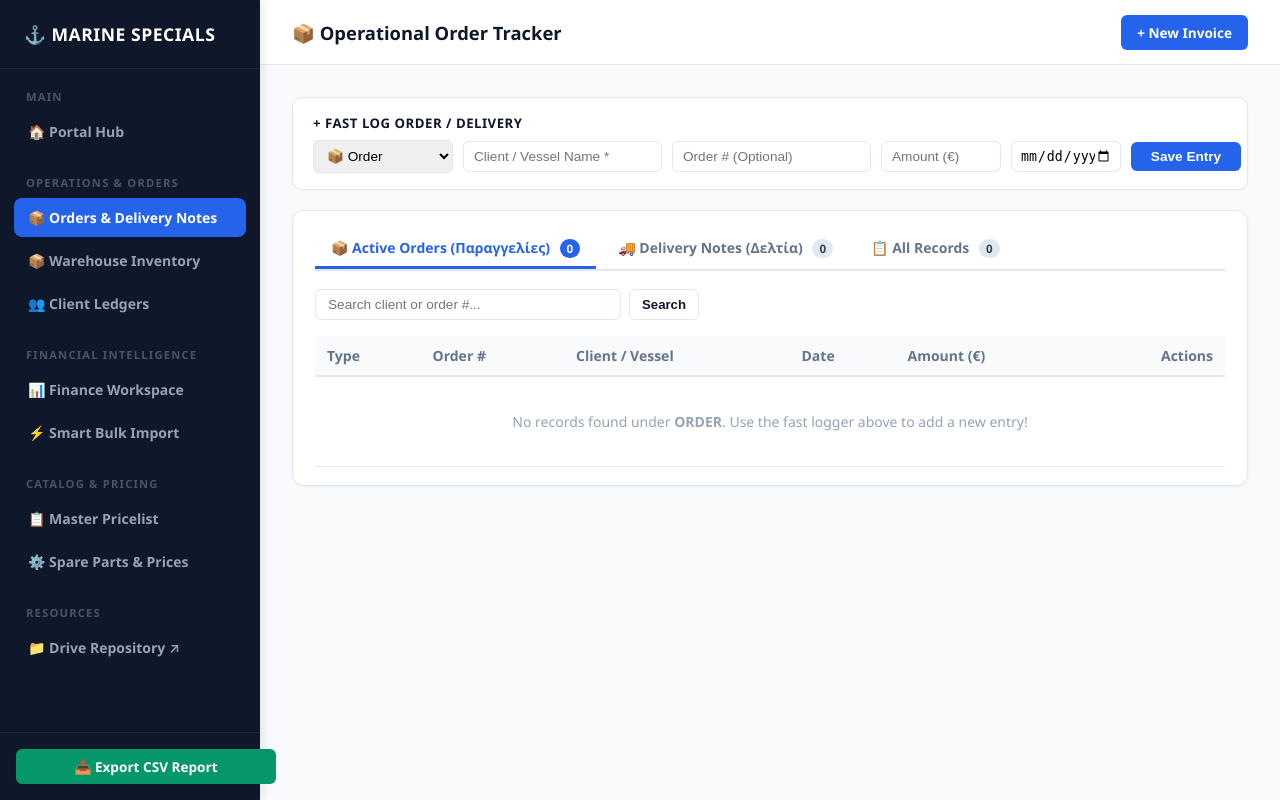
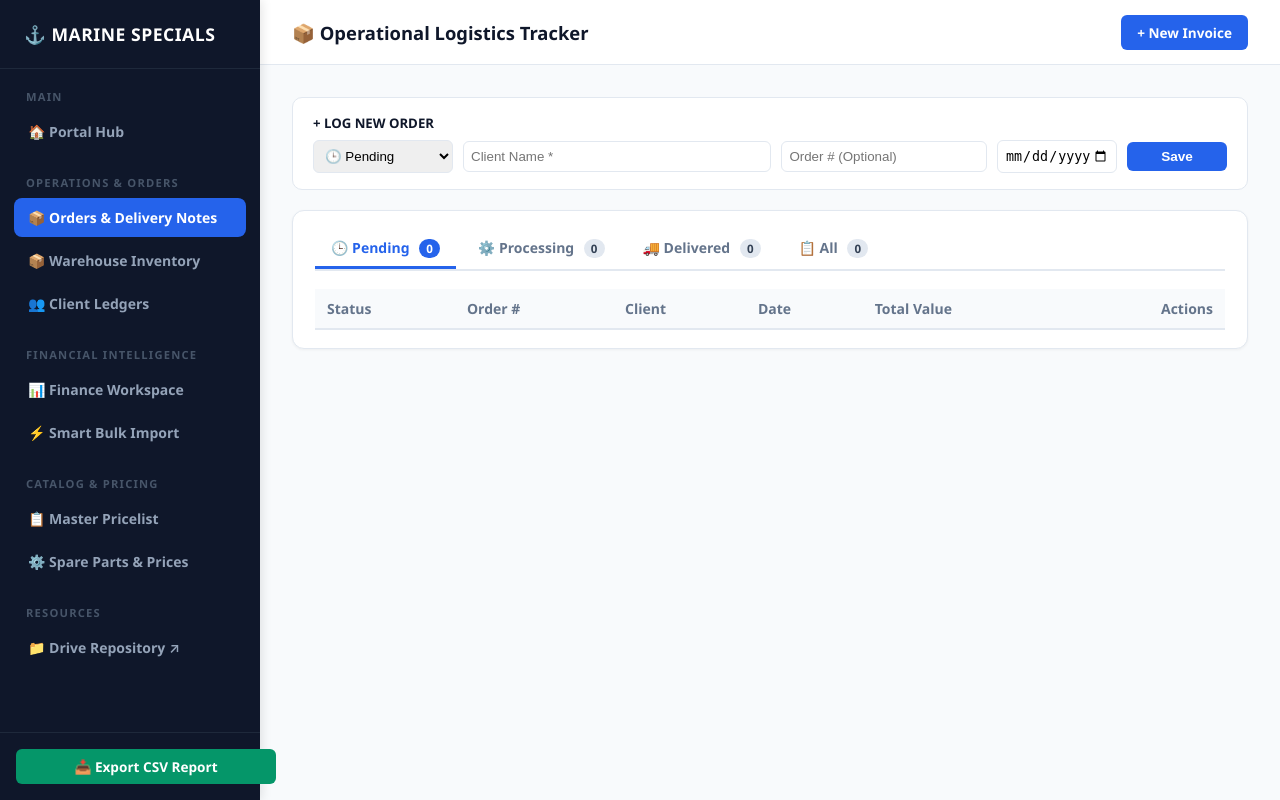
Before and after one commit to marinespecials/marine-parts-tracker, a Django app: page /orders/ in a window 1280 px wide. Run offline with Django 5.2, Linux system fonts and the light colour scheme; tables that the repository leaves empty hold one stand-in row (values such as "Sample post"); lists and menus that the app fills with data are empty.

Commit message:
Added Master Items List functionality with Order Line Items and Pending/Delivered statuses

```diff
--- a/tracker/templates/tracker/orders.html
+++ b/tracker/templates/tracker/orders.html
@@ -1,165 +1,82 @@
 {% extends 'finance/base.html' %}
 
-{% block title %}Order Tracker{% endblock %}
-{% block page_title %}📦 Operational Order Tracker{% endblock %}
+{% block title %}Logistics Orders{% endblock %}
+{% block page_title %}📦 Operational Logistics Tracker{% endblock %}
 
 {% block content %}
 <style>
-    /* Quick Add Bar */
-    .quick-add-card {
-        background: var(--surface);
-        padding: 16px 20px;
-        border-radius: 10px;
-        border: 1px solid var(--border);
-        margin-bottom: 20px;
-        box-shadow: 0 1px 2px rgba(0,0,0,0.03);
-    }
-
-    .quick-add-form {
-        display: grid;
-        grid-template-columns: 140px 1.5fr 1fr 120px 110px 110px;
-        gap: 10px;
-        align-items: center;
-    }
-
-    /* Filter Tabs */
+    .quick-add-card { background: var(--surface); padding: 16px 20px; border-radius: 10px; border: 1px solid var(--border); margin-bottom: 20px; }
+    .quick-add-form { display: grid; grid-template-columns: 140px 1.5fr 1fr 120px 100px; gap: 10px; align-items: center; }
     .tab-bar { display: flex; gap: 6px; border-bottom: 2px solid var(--border); margin-bottom: 18px; }
     .tab-item { padding: 9px 16px; font-size: 0.875rem; font-weight: 600; color: var(--text-secondary); text-decoration: none; border-radius: 6px 6px 0 0; }
-    .tab-item:hover { color: var(--primary); background: #F1F5F9; }
     .tab-item.active { color: var(--accent); border-bottom: 3px solid var(--accent); background: white; font-weight: 700; }
     .tab-badge { background: #E2E8F0; color: #334155; padding: 2px 7px; border-radius: 10px; font-size: 0.725rem; margin-left: 6px; }
     .tab-item.active .tab-badge { background: var(--accent); color: white; }
-
-    /* High Density Table */
     table { width: 100%; border-collapse: collapse; font-size: 0.875rem; }
     th { text-align: left; padding: 10px 12px; background-color: #F8FAFC; border-bottom: 2px solid var(--border); color: var(--text-secondary); font-weight: 600; }
     td { padding: 11px 12px; border-bottom: 1px solid var(--border); vertical-align: middle; }
     tr:hover td { background-color: #FAFCFF; }
-
     .status-tag { font-size: 0.75rem; font-weight: 700; padding: 3px 8px; border-radius: 4px; display: inline-block; }
-    .tag-ORDER { background: #FEF3C7; color: #92400E; }
-    .tag-DELIVERY { background: #D1FAE5; color: #065F46; }
-
-    .btn-convert {
-        background-color: #2563EB;
-        color: white;
-        border: none;
-        padding: 4px 10px;
-        border-radius: 5px;
-        font-size: 0.775rem;
-        font-weight: 600;
-        cursor: pointer;
-        transition: background-color 0.2s;
-    }
-    .btn-convert:hover { background-color: #1D4ED8; }
-
-    .text-link { color: var(--accent); font-weight: 600; text-decoration: none; font-size: 0.825rem; }
-    .text-danger { color: var(--danger); font-weight: 600; background: none; border: none; cursor: pointer; padding: 0; font-size: 0.825rem; }
+    .tag-PENDING { background: #FEF3C7; color: #92400E; }
+    .tag-PROCESSING { background: #DBEAFE; color: #1E40AF; }
+    .tag-DELIVERED { background: #D1FAE5; color: #065F46; }
+    .btn-manage { background-color: var(--accent); color: white; border: none; padding: 5px 12px; border-radius: 5px; font-size: 0.775rem; font-weight: 600; cursor: pointer; text-decoration: none; }
+    .text-danger { color: var(--danger); font-weight: 600; background: none; border: none; cursor: pointer; font-size: 0.825rem; }
 </style>
 
-<!-- FAST INLINE ORDER LOGGER -->
 <div class="quick-add-card">
-    <div style="font-size: 0.825rem; font-weight: 700; color: var(--primary); margin-bottom: 8px; text-transform: uppercase; letter-spacing: 0.5px;">
-        + Fast Log Order / Delivery
-    </div>
+    <div style="font-size: 0.825rem; font-weight: 700; color: var(--primary); margin-bottom: 8px;">+ LOG NEW ORDER</div>
     <form method="POST" class="quick-add-form">
         {% csrf_token %}
         <input type="hidden" name="create_order" value="1">
-
-        <select name="status" style="padding: 7px 9px; border-radius: 6px; border: 1px solid var(--border); font-size: 0.85rem;" required>
-            <option value="ORDER" selected>📦 Order</option>
-            <option value="DELIVERY">🚚 Delivery Note</option>
+        <select name="status" style="padding: 7px; border-radius: 6px; border: 1px solid var(--border);" required>
+            <option value="PENDING" selected>🕒 Pending</option>
+            <option value="PROCESSING">⚙️ Processing</option>
+            <option value="DELIVERED">🚚 Delivered</option>
         </select>
-
-        <input type="text" name="customer_name" placeholder="Client / Vessel Name *" style="padding: 7px 10px; border-radius: 6px; border: 1px solid var(--border); font-size: 0.85rem;" required list="client-list">
-        <datalist id="client-list">
-            {% for c in customers %}
-                <option value="{{ c.name }}"></option>
-            {% endfor %}
-        </datalist>
-
-        <input type="text" name="order_number" placeholder="Order # (Optional)" style="padding: 7px 10px; border-radius: 6px; border: 1px solid var(--border); font-size: 0.85rem;">
-
-        <input type="number" step="0.01" name="total_amount" placeholder="Amount (€)" style="padding: 7px 10px; border-radius: 6px; border: 1px solid var(--border); font-size: 0.85rem;">
-
-        <input type="date" name="issue_date" style="padding: 6px 8px; border-radius: 6px; border: 1px solid var(--border); font-size: 0.825rem;">
-
-        <button type="submit" class="btn btn-primary" style="padding: 7px; justify-content: center; font-size: 0.85rem;">
-            Save Entry
-        </button>
+        <input type="text" name="customer_name" placeholder="Client Name *" style="padding: 7px; border-radius: 6px; border: 1px solid var(--border);" required list="client-list">
+        <datalist id="client-list">{% for c in customers %}<option value="{{ c.name }}"></option>{% endfor %}</datalist>
+        <input type="text" name="order_number" placeholder="Order # (Optional)" style="padding: 7px; border-radius: 6px; border: 1px solid var(--border);">
+        <input type="date" name="issue_date" style="padding: 7px; border-radius: 6px; border: 1px solid var(--border);">
+        <button type="submit" class="btn btn-primary" style="padding: 7px; justify-content: center;">Save</button>
     </form>
 </div>
 
-<!-- MAIN ORDER & DELIVERY WORKSPACE -->
 <div class="card" style="padding: 18px 22px;">
-    <!-- Filter Tabs -->
     <div class="tab-bar">
-        <a href="?status=ORDER" class="tab-item {% if status_filter == 'ORDER' %}active{% endif %}">
-            📦 Active Orders (Παραγγελίες) <span class="tab-badge">{{ counts.ORDER }}</span>
-        </a>
-        <a href="?status=DELIVERY" class="tab-item {% if status_filter == 'DELIVERY' %}active{% endif %}">
-            🚚 Delivery Notes (Δελτία) <span class="tab-badge">{{ counts.DELIVERY }}</span>
-        </a>
-        <a href="?status=ALL" class="tab-item {% if status_filter == 'ALL' %}active{% endif %}">
-            📋 All Records <span class="tab-badge">{{ counts.ALL }}</span>
-        </a>
+        <a href="?status=PENDING" class="tab-item {% if status_filter == 'PENDING' %}active{% endif %}">🕒 Pending <span class="tab-badge">{{ counts.PENDING }}</span></a>
+        <a href="?status=PROCESSING" class="tab-item {% if status_filter == 'PROCESSING' %}active{% endif %}">⚙️ Processing <span class="tab-badge">{{ counts.PROCESSING }}</span></a>
+        <a href="?status=DELIVERED" class="tab-item {% if status_filter == 'DELIVERED' %}active{% endif %}">🚚 Delivered <span class="tab-badge">{{ counts.DELIVERED }}</span></a>
+        <a href="?status=ALL" class="tab-item {% if status_filter == 'ALL' %}active{% endif %}">📋 All <span class="tab-badge">{{ counts.ALL }}</span></a>
     </div>
 
-    <!-- Search Bar -->
-    <div style="margin-bottom: 16px;">
-        <form method="GET" style="display: flex; gap: 8px;">
-            <input type="hidden" name="status" value="{{ status_filter }}">
-            <input type="text" name="q" value="{{ query }}" placeholder="Search client or order #..." style="padding: 7px 12px; border-radius: 6px; border: 1px solid var(--border); width: 280px; font-size: 0.85rem;">
-            <button type="submit" class="btn btn-outline" style="padding: 6px 12px; font-size: 0.825rem;">Search</button>
-        </form>
-    </div>
-
-    <!-- Clean Orders Table -->
     <table>
         <thead>
             <tr>
-                <th>Type</th>
+                <th>Status</th>
                 <th>Order #</th>
-                <th>Client / Vessel</th>
+                <th>Client</th>
                 <th>Date</th>
-                <th>Amount (€)</th>
+                <th>Total Value</th>
                 <th style="text-align: right;">Actions</th>
             </tr>
         </thead>
         <tbody>
             {% for item in records %}
             <tr>
-                <td>
-                    <span class="status-tag tag-{{ item.status }}">
-                        {% if item.status == 'DELIVERY' %}🚚 Delivery{% else %}📦 Active Order{% endif %}
-                    </span>
-                </td>
-                <td><strong style="color: var(--primary);">{{ item.invoice_number }}</strong></td>
-                <td><strong style="font-size: 0.9rem;">{{ item.customer.name }}</strong></td>
+                <td><span class="status-tag tag-{{ item.status }}">{{ item.status }}</span></td>
+                <td><strong>{{ item.invoice_number }}</strong></td>
+                <td><strong>{{ item.customer.name }}</strong></td>
                 <td>{{ item.issue_date|date:"d/m/Y" }}</td>
                 <td><strong>{{ item.total_amount }} €</strong></td>
                 <td style="text-align: right;">
                     <div style="display: flex; gap: 10px; justify-content: flex-end; align-items: center;">
-                        {% if item.status == 'ORDER' %}
-                            <form method="POST" action="{% url 'convert_order_status' item.id %}" style="display:inline;">
-                                {% csrf_token %}
-                                <button type="submit" class="btn-convert" title="Move this order to Delivery Note status">
-                                    🚚 Move to Delivery Note
-                                </button>
-                            </form>
-                        {% endif %}
-                        <a href="{% url 'finance:edit_invoice' item.id %}" class="text-link">Edit</a>
+                        <a href="{% url 'order_detail' item.id %}" class="btn-manage">📝 Manage Items</a>
                         <form method="POST" action="{% url 'delete_order' item.id %}" style="display:inline;">
                             {% csrf_token %}
-                            <button type="submit" class="text-danger" onclick="return confirm('Delete this record?');">Delete</button>
+                            <button type="submit" class="text-danger" onclick="return confirm('Delete order?');">Delete</button>
                         </form>
                     </div>
-                </td>
-            </tr>
-            {% empty %}
-            <tr>
-                <td colspan="6" style="text-align: center; color: #94A3B8; padding: 35px;">
-                    No records found under <strong>{{ status_filter }}</strong>. Use the fast logger above to add a new entry!
                 </td>
             </tr>
             {% endfor %}
--- a/tracker/urls.py
+++ b/tracker/urls.py
@@ -2,21 +2,22 @@ from django.urls import path
 from . import views
 
 urlpatterns = [
-    # Main Hub
     path('', views.hub_view, name='hub'),
     path('hub/', views.hub_view, name='app_hub'),
 
-    # Orders & Delivery
+    # Advanced Orders & Status Pipeline
     path('orders/', views.orders_dashboard, name='orders_dashboard'),
-    path('orders/<int:order_id>/convert/', views.convert_order_status, name='convert_order_status'),
-    path('orders/delete/<int:order_id>/', views.delete_order, name='delete_order'),
+    path('orders/<int:order_id>/', views.order_detail, name='order_detail'),
+    path('orders/<int:order_id>/add_item/', views.add_order_item, name='add_order_item'),
+    path('orders/item/<int:item_id>/delete/', views.delete_order_item, name='delete_order_item'),
+    path('orders/<int:order_id>/status/<str:new_status>/', views.change_order_status, name='change_order_status'),
+    path('orders/<int:order_id>/delete/', views.delete_order, name='delete_order'),
 
-    # Warehouse & Logistics
+    # Warehouse & Master Items List
     path('warehouse/', views.inventory_list, name='inventory_list'),
     path('warehouse/<int:item_id>/adjust/<str:action>/', views.adjust_stock, name='adjust_stock'),
     path('warehouse/<int:item_id>/edit/', views.edit_inventory_item, name='edit_inventory_item'),
     path('warehouse/<int:item_id>/delete/', views.delete_inventory_item, name='delete_inventory_item'),
 
-    # Client Ledgers
     path('clients/', views.client_list, name='client_list'),
 ]
--- a/tracker/views.py
+++ b/tracker/views.py
@@ -4,50 +4,41 @@ from django.shortcuts import render, redirect, get_object_or_404
 from django.db.models import Count, Q, F
 from django.utils import timezone
 
-from .models import Customer, InventoryItem
+from .models import Customer, InventoryItem, OrderItem
 from finance.models import Invoice
 
 def hub_view(request):
-    """Main clean landing hub."""
-    total_orders = Invoice.objects.filter(status='ORDER').count()
-    total_deliveries = Invoice.objects.filter(status='DELIVERY').count()
-    total_inventory_items = InventoryItem.objects.count()
-    low_stock_count = InventoryItem.objects.filter(quantity__lte=F('reorder_level')).count()
-
-    active_orders = Invoice.objects.filter(status='ORDER').order_by('-issue_date')[:5]
-
+    total_orders = Invoice.objects.filter(status__in=['PENDING', 'PROCESSING']).count()
+    total_deliveries = Invoice.objects.filter(status='DELIVERED').count()
     context = {
         'total_orders': total_orders,
         'total_deliveries': total_deliveries,
-        'total_inventory_items': total_inventory_items,
-        'low_stock_count': low_stock_count,
-        'active_orders': active_orders,
+        'total_inventory_items': InventoryItem.objects.count(),
+        'low_stock_count': InventoryItem.objects.filter(quantity__lte=F('reorder_level')).count(),
+        'active_orders': Invoice.objects.filter(status__in=['PENDING', 'PROCESSING']).order_by('-issue_date')[:5],
     }
     return render(request, 'tracker/hub.html', context)
 
-# Alias for url compatibility
 app_hub = hub_view
 
+# --- ORDERS MANAGER ---
 
 def orders_dashboard(request):
-    """Ultra-clean Order & Delivery Note Manager."""
-    status_filter = request.GET.get('status', 'ORDER').upper()
+    status_filter = request.GET.get('status', 'PENDING').upper()
     query = request.GET.get('q', '').strip()
 
-    # Fast Manual Order Creation
     if request.method == 'POST' and 'create_order' in request.POST:
         customer_name = request.POST.get('customer_name', '').strip()
         order_number = request.POST.get('order_number', '').strip() or f"ORD-{random.randint(1000, 9999)}"
-        total_amount = float(request.POST.get('total_amount') or 0.00)
         issue_date = request.POST.get('issue_date') or timezone.now().date()
-        status = request.POST.get('status', 'ORDER')
+        status = request.POST.get('status', 'PENDING')
 
         if customer_name:
             customer, _ = Customer.objects.get_or_create(name=customer_name)
             Invoice.objects.create(
                 invoice_number=order_number,
                 customer=customer,
-                total_amount=total_amount,
+                total_amount=0.00,  # Will auto-calculate as items are added
                 issue_date=issue_date,
                 due_date=issue_date + timedelta(days=30),
                 status=status,
@@ -55,42 +46,69 @@ def orders_dashboard(request):
             )
         return redirect(f"{request.path}?status={status}")
 
-    records = Invoice.objects.filter(status__in=['ORDER', 'DELIVERY']).order_by('-issue_date')
+    records = Invoice.objects.exclude(status='DRAFT').order_by('-issue_date')
 
     if status_filter != 'ALL':
         records = records.filter(status=status_filter)
-
     if query:
-        records = records.filter(
-            Q(invoice_number__icontains=query) |
-            Q(customer__name__icontains=query)
-        )
+        records = records.filter(Q(invoice_number__icontains=query) | Q(customer__name__icontains=query))
 
     counts = {
-        'ORDER': Invoice.objects.filter(status='ORDER').count(),
-        'DELIVERY': Invoice.objects.filter(status='DELIVERY').count(),
-        'ALL': Invoice.objects.filter(status__in=['ORDER', 'DELIVERY']).count(),
+        'PENDING': Invoice.objects.filter(status='PENDING').count(),
+        'PROCESSING': Invoice.objects.filter(status='PROCESSING').count(),
+        'DELIVERED': Invoice.objects.filter(status='DELIVERED').count(),
+        'ALL': Invoice.objects.exclude(status='DRAFT').count(),
     }
 
-    context = {
-        'records': records,
-        'status_filter': status_filter,
-        'query': query,
-        'counts': counts,
-        'customers': Customer.objects.all(),
-    }
-    return render(request, 'tracker/orders.html', context)
+    return render(request, 'tracker/orders.html', {
+        'records': records, 'status_filter': status_filter,
+        'query': query, 'counts': counts, 'customers': Customer.objects.all()
+    })
 
+def order_detail(request, order_id):
+    order = get_object_or_404(Invoice, id=order_id)
+    # Master items list for dropdown
+    master_items = InventoryItem.objects.all().order_by('part_name')
+    return render(request, 'tracker/order_detail.html', {'order': order, 'master_items': master_items})
 
-def convert_order_status(request, order_id):
-    """1-Click status progression: ORDER -> DELIVERY"""
+def add_order_item(request, order_id):
+    order = get_object_or_404(Invoice, id=order_id)
+    if request.method == 'POST':
+        inventory_id = request.POST.get('inventory_id')
+        quantity = int(request.POST.get('quantity', 1))
+
+        if inventory_id:  # Pulled from Master List
+            inv_item = get_object_or_404(InventoryItem, id=inventory_id)
+            desc = f"{inv_item.part_name} ({inv_item.part_code})" if inv_item.part_code else inv_item.part_name
+            unit_price = inv_item.unit_cost
+        else:  # Custom typed item
+            desc = request.POST.get('description', 'Custom Item')
+            unit_price = float(request.POST.get('unit_price', 0.00))
+            inv_item = None
+
+        OrderItem.objects.create(order=order, inventory_item=inv_item, description=desc, quantity=quantity, unit_price=unit_price)
+
+        # Auto-update the order's total amount
+        order.total_amount = sum(item.total_price for item in order.order_items.all())
+        order.save()
+    return redirect('order_detail', order_id=order.id)
+
+def delete_order_item(request, item_id):
+    if request.method == 'POST':
+        item = get_object_or_404(OrderItem, id=item_id)
+        order = item.order
+        item.delete()
+        # Recalculate total
+        order.total_amount = sum(i.total_price for i in order.order_items.all())
+        order.save()
+        return redirect('order_detail', order_id=order.id)
+
+def change_order_status(request, order_id, new_status):
     if request.method == 'POST':
         order = get_object_or_404(Invoice, id=order_id)
-        if order.status == 'ORDER':
-            order.status = 'DELIVERY'
-            order.save()
+        order.status = new_status.upper()
+        order.save()
     return redirect('orders_dashboard')
-
 
 def delete_order(request, order_id):
     if request.method == 'POST':
@@ -98,12 +116,12 @@ def delete_order(request, order_id):
     return redirect('orders_dashboard')
 
 
+# --- WAREHOUSE MANAGER --- (Kept classic and simple)
+
 def inventory_list(request):
-    """Classic, simple warehouse stock manager."""
     query = request.GET.get('q', '').strip()
     filter_type = request.GET.get('filter', 'ALL').upper()
 
-    # Fast Inline Quick Add (No Categories)
     if request.method == 'POST' and 'add_item' in request.POST:
         part_name = request.POST.get('part_name', '').strip()
         part_code = request.POST.get('part_code', '').strip()
@@ -112,88 +130,43 @@ def inventory_list(request):
         unit_cost = float(request.POST.get('unit_cost', 0.00))
 
         if part_name:
-            InventoryItem.objects.create(
-                part_name=part_name,
-                part_code=part_code,
-                category='General', # Defaults quietly in the background
-                quantity=quantity,
-                reorder_level=5,
-                location=location,
-                unit_cost=unit_cost
-            )
+            InventoryItem.objects.create(part_name=part_name, part_code=part_code, category='General', quantity=quantity, reorder_level=5, location=location, unit_cost=unit_cost)
         return redirect('inventory_list')
 
     items = InventoryItem.objects.all().order_by('-id')
+    if filter_type == 'LOW_STOCK': items = items.filter(quantity__lte=F('reorder_level'))
+    if query: items = items.filter(Q(part_name__icontains=query) | Q(part_code__icontains=query) | Q(location__icontains=query))
 
-    if filter_type == 'LOW_STOCK':
-        items = items.filter(quantity__lte=F('reorder_level'))
-
-    if query:
-        items = items.filter(
-            Q(part_name__icontains=query) |
-            Q(part_code__icontains=query) |
-            Q(location__icontains=query)
-        )
-
-    counts = {
-        'ALL': InventoryItem.objects.count(),
-        'LOW_STOCK': InventoryItem.objects.filter(quantity__lte=F('reorder_level')).count(),
-    }
-
-    context = {
-        'items': items,
-        'counts': counts,
-        'total_items': items.count(),
-        'total_warehouse_value': sum(item.total_stock_value for item in items),
-        'query': query,
-        'filter_type': filter_type,
-    }
-    return render(request, 'tracker/inventory_list.html', context)
-
+    counts = {'ALL': InventoryItem.objects.count(), 'LOW_STOCK': InventoryItem.objects.filter(quantity__lte=F('reorder_level')).count()}
+    return render(request, 'tracker/inventory_list.html', {
+        'items': items, 'counts': counts, 'total_items': items.count(),
+        'total_warehouse_value': sum(item.total_stock_value for item in items), 'query': query, 'filter_type': filter_type,
+    })
 
 def adjust_stock(request, item_id, action):
-    """In-row 1-click quantity stepper ([+] or [-])."""
     if request.method == 'POST':
         item = get_object_or_404(InventoryItem, id=item_id)
-        if action == 'increase':
-            item.quantity += 1
-        elif action == 'decrease' and item.quantity > 0:
-            item.quantity -= 1
+        if action == 'increase': item.quantity += 1
+        elif action == 'decrease' and item.quantity > 0: item.quantity -= 1
         item.save()
     return redirect('inventory_list')
-
 
 def edit_inventory_item(request, item_id):
     item = get_object_or_404(InventoryItem, id=item_id)
     if request.method == 'POST':
         item.part_name = request.POST.get('part_name', item.part_name)
         item.part_code = request.POST.get('part_code', item.part_code)
-        item.category = request.POST.get('category', item.category)
         item.quantity = int(request.POST.get('quantity', item.quantity))
-        item.reorder_level = int(request.POST.get('reorder_level', item.reorder_level))
         item.location = request.POST.get('location', item.location)
         item.unit_cost = float(request.POST.get('unit_cost', item.unit_cost))
-
-        supplier_id = request.POST.get('supplier_id')
-        item.supplier = Customer.objects.filter(id=supplier_id).first() if supplier_id else None
-
         item.save()
         return redirect('inventory_list')
-
-    return render(request, 'tracker/inventory_edit.html', {
-        'item': item,
-        'category_choices': InventoryItem.CATEGORY_CHOICES,
-        'customers': Customer.objects.all(),
-    })
-
+    return render(request, 'tracker/inventory_edit.html', {'item': item})
 
 def delete_inventory_item(request, item_id):
-    if request.method == 'POST':
-        InventoryItem.objects.filter(id=item_id).delete()
+    if request.method == 'POST': InventoryItem.objects.filter(id=item_id).delete()
     return redirect('inventory_list')
 
-
 def client_list(request):
-    """Client Ledgers list."""
     clients = Customer.objects.annotate(invoice_count=Count('invoice')).order_by('name')
     return render(request, 'tracker/client_list.html', {'clients': clients})
```
Also changed, not shown: tracker/models.py (+14 -0 lines), tracker/templates/tracker/order_detail.html (added, +92 -0 lines), db.sqlite3, tracker/migrations/0008_orderitem.py (added).
